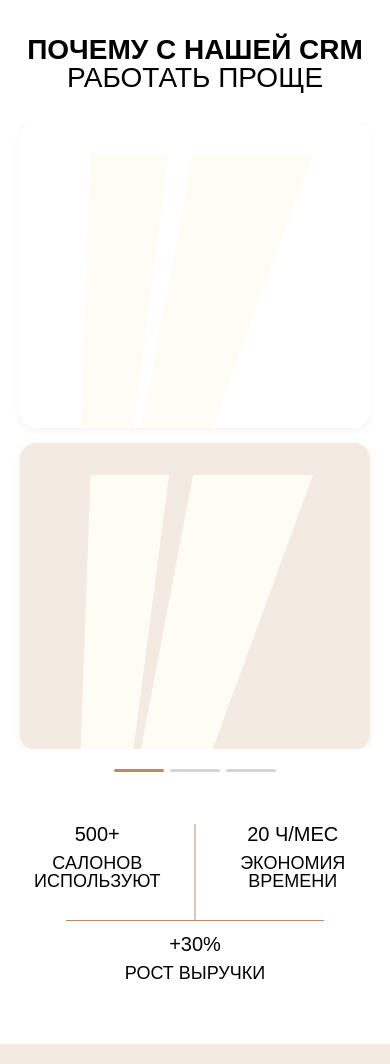
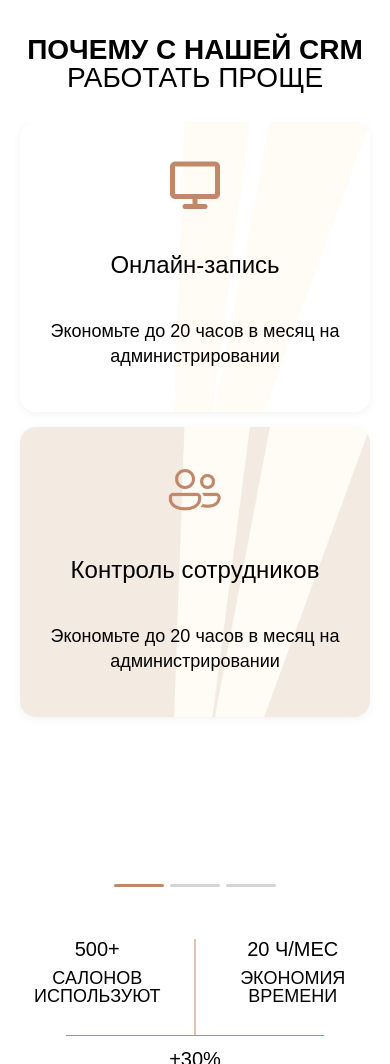
Before and after one commit to pcholka7/Progect, a website built with Vite: page index.html in a window 390 px wide. Shown: the part 700-1764 px from the top of the page. Built offline with nearby package versions, Linux system fonts and the light colour scheme.

Commit message:
почему с нашей crm...

```diff
--- a/index.html
+++ b/index.html
@@ -140,13 +140,12 @@
       </div>
     </section>
 
- <section class="features-section">
+<section class="features-section">
   <h2 class="features-title">ПОЧЕМУ С НАШЕЙ CRM <br><span>РАБОТАТЬ ПРОЩЕ</span></h2>
 </section>
 
 <section class="features-blocks">
   <div class="feature-block feature-block--left">
-    <img class="feature-block__bg" src="/images/Component1.png" alt="" aria-hidden="true" />
     <div class="feature-block__content">
       <img
         src="/images/iconcomputer.png"
@@ -159,7 +158,6 @@
   </div>
 
   <div class="feature-block feature-block--right">
-    <img class="feature-block__bg" src="/images/Component1.png" alt="" aria-hidden="true" />
     <div class="feature-block__content">
       <img
         src="/images/iconpeople.png"
@@ -174,7 +172,6 @@
 
 <section class="features-blocks-small">
   <div class="feature-block-small feature-block-small--white">
-    <img class="feature-block-small__bg" src="/images/Component1.png" alt="" aria-hidden="true" />
     <div class="feature-block-small__content">
       <img src="/images/uis_analytics.png" alt="Иконка аналитики" class="feature-block-small__icon" />
       <h3 class="feature-block-small__title">Удобная аналитика</h3>
@@ -183,7 +180,6 @@
   </div>
 
   <div class="feature-block-small feature-block-small--primary">
-    <img class="feature-block-small__bg" src="/images/Component1.png" alt="" aria-hidden="true" />
     <div class="feature-block-small__content">
       <img src="/images/icongrafic.png" alt="Иконка увеличения прибыли" class="feature-block-small__icon" />
       <h3 class="feature-block-small__title">Увеличение прибыли</h3>
@@ -192,7 +188,6 @@
   </div>
 
   <div class="feature-block-small feature-block-small--white">
-    <img class="feature-block-small__bg" src="/images/Component1.png" alt="" aria-hidden="true" />
     <div class="feature-block-small__content">
       <img src="/images/icondesk.png" alt="Иконка автоматизации" class="feature-block-small__icon" />
       <h3 class="feature-block-small__title">Автоматизация рутинных задач</h3>
@@ -201,7 +196,6 @@
   </div>
 
   <div class="feature-block-small feature-block-small--primary">
-    <img class="feature-block-small__bg" src="/images/Component1.png" alt="" aria-hidden="true" />
     <div class="feature-block-small__content">
       <img src="/images/iconmusic.png" alt="Иконка поддержки" class="feature-block-small__icon" />
       <h3 class="feature-block-small__title">Поддержка</h3>
@@ -209,7 +203,6 @@
     </div>
   </div>
 </section>
-
 <div class="slider-indicator">
   <span class="slider-indicator__dot active"></span>
   <span class="slider-indicator__dot"></span>
--- a/src/styles/blocks/futures-blocks.scss
+++ b/src/styles/blocks/futures-blocks.scss
@@ -11,9 +11,6 @@ $radius-mobile: 16px;
 $shadow-desktop: 0 4px 20px rgba(0, 0, 0, .05);
 $shadow-mobile: 0 2px 10px rgba(0, 0, 0, .05);
 
-$card-ratio-w: 16;
-$card-ratio-h: 14;
-
 :root {
   --color-white: #FFFFFF;
   --primary-color: #F3EAE2;
@@ -24,44 +21,139 @@ $card-ratio-h: 14;
   --font-weight-bold: 700;
   --font-size-title: 30px;
   --font-size-subtitle: 24px;
+
+  @media (max-width: $bp-mobile) {
+    --icon-size: 60px;
+    --gap-icon-title: 33px;
+    --gap-title-sub: 39px;
+    --pad-top: 32px;
+    --pad-bottom: 43px;
+    --fs-title: 24px;
+    --lh-title: 1.2;
+  }
 }
 
+/* ===== СЕКЦИЯ ===== */
+.features-section {
+  @media (max-width: $bp-mobile) {
+    padding-left: $space-x;
+    padding-right: $space-x;
+  }
+}
 
+/* ===== БОЛЬШИЕ БЛОКИ ===== */
 .features-blocks {
   display: flex;
   justify-content: center;
-  gap: 20px;
+  gap: 30px; /* было 20px — по ТЗ 30px на десктопе */
   margin-top: 50px;
+
+  @media (max-width: $bp-mobile) {
+    box-sizing: border-box;
+    display: flex;
+    flex-direction: column;
+    gap: $space-between;
+    padding: 0 $space-x;
+    margin-top: $space-top;
+    margin-bottom: $space-bottom;
+  }
 }
 
 .feature-block {
   width: 865px;
-  height: 347px;
   box-shadow: $shadow-desktop;
   border-radius: $radius-desktop;
   position: relative;
   overflow: hidden;
+
+  /* === ДОБАВЛЕНО: регулируем высоту внутренними отступами на десктопе === */
+  padding: 57px 43px 91px;     /* сверху 57, по бокам 43, снизу 91 */
+  box-sizing: border-box;
+  display: flex;
+  flex-direction: column;
+  align-items: flex-start;     /* левое выравнивание по макету */
+  text-align: left;
+
+  background-repeat: no-repeat, no-repeat;
+  background-position: 60% 45%, 0 0;
+  background-size: 420px auto, auto;
+
+  @media (max-width: $bp-mobile) {
+    width: 100%;
+    border-radius: $radius-mobile;
+    padding: var(--pad-top) 19px var(--pad-bottom) 19px;
+    box-shadow: $shadow-mobile;
+    box-sizing: border-box;
+
+    display: grid;
+    place-items: center;
+    text-align: center;
+    overflow: visible;
+
+    background-position: 50% 50%, 0 0;
+    background-size: cover, auto;
+  }
 }
 
+/* Фон больших карточек */
 .feature-block--left {
-  background: linear-gradient(to right, var(--color-white) 0%, var(--primary-color) 100%);
+  background-image:
+    url("/images/Component1.png"),
+    linear-gradient(to right, var(--color-white) 0%, var(--primary-color) 100%);
+  background-size: contain, auto;
+  background-position: center right, 0 0;
+
+  @media (max-width: $bp-mobile) {
+    background-image:
+      url("/images/Component1.png"),
+      linear-gradient(var(--color-white), var(--color-white));
+    background-size: contain, auto;
+    background-position: center right, 0 0;
+  }
 }
 
 .feature-block--right {
-  background: linear-gradient(to left, var(--color-white) 0%, var(--primary-color) 100%);
+  background-image:
+    url("/images/Component1.png"),
+    linear-gradient(to left, var(--color-white) 0%, var(--primary-color) 100%);
+  background-size: contain, auto;
+  background-position: center right, 0 0;
+
+  @media (max-width: $bp-mobile) {
+    background-image:
+      url("/images/Component1.png"),
+      linear-gradient(var(--primary-color), var(--primary-color));
+    background-size: contain, auto;
+    background-position: center right, 0 0;
+  }
 }
 
 .feature-block__content {
   display: flex;
   flex-direction: column;
-  justify-content: center;
-  height: 100%;
+  justify-content: center;  /* на десктопе центр по вертикали внутри внутренних отступов */
+
+  @media (max-width: $bp-mobile) {
+    padding: 0;
+    width: 100%;
+    display: block;
+    text-align: center;
+  }
 }
 
 .feature-block__icon {
   width: 50px;
   height: 50px;
-  margin-bottom: 20px;
+
+  /* === ДОБАВЛЕНО: расстояние иконка → заголовок = 33px === */
+  margin-bottom: 33px;
+
+  @media (max-width: $bp-mobile) {
+    width: var(--icon-size);
+    height: var(--icon-size);
+    margin-bottom: var(--gap-icon-title);
+    object-fit: contain;
+  }
 }
 
 .feature-block__title {
@@ -70,179 +162,66 @@ $card-ratio-h: 14;
   font-size: 30px;
   line-height: 1;
   color: var(--color-black);
-  margin: 0 0 10px 0;
+
+  /* === ДОБАВЛЕНО: расстояние заголовок → текст = 19px === */
+  margin: 0 0 19px 0;
+
+  @media (max-width: $bp-mobile) {
+    font-size: var(--fs-title);
+    font-weight: 500;
+    line-height: var(--lh-title);
+    margin: 0 0 var(--gap-title-sub) 0;
+  }
 }
 
 .feature-block__subtitle {
   font-family: var(--font-family-tt-norms);
   font-weight: var(--font-weight-regular);
   font-size: 24px;
-  line-height: 1;
+  line-height: 1.4;
   color: var(--color-black);
   margin: 0;
+
+  @media (max-width: $bp-mobile) {
+    font-size: 18px;
+    font-weight: 400;
+    line-height: 1.4;
+    margin: 0;
+    overflow-wrap: anywhere;
+  }
 }
 
 .feature-block--left .feature-block__content {
   align-items: flex-start;
   text-align: left;
+
+  @media (max-width: $bp-mobile) {
+    align-items: center;
+    text-align: center;
+  }
 }
 
 .feature-block--right .feature-block__content {
   align-items: flex-start;
-  padding-left: 40px;
+  // padding-left: 40px;
   text-align: left;
+
+  @media (max-width: $bp-mobile) {
+    padding-left: 0;
+    align-items: center;
+    text-align: center;
+  }
 }
 
+/* ===== МАЛЕНЬКИЕ КАРТОЧКИ ===== */
 .features-blocks-small {
   display: grid;
   grid-template-columns: repeat(4, 1fr);
-  gap: 20px;
+  gap: 30px; /* было 20px — по ТЗ 30px на десктопе */
   max-width: 1700px;
   margin: 20px auto 0 auto;
-}
-
-.feature-block-small {
-  width: 100%;
-  height: 356px;
-  border-radius: $radius-desktop;
-  box-shadow: $shadow-desktop;
-  display: flex;
-  flex-direction: column;
-  justify-content: center;
-  align-items: center;
-}
-
-.feature-block-small--white {
-  background: var(--color-white);
-}
-
-.feature-block-small--primary {
-  background: var(--primary-color);
-}
-
-.feature-block-small__content {
-  display: flex;
-  flex-direction: column;
-  justify-content: center;
-  align-items: center;
-  text-align: center;
-  padding: 20px;
-  height: 100%;
-}
-
-.feature-block-small__icon {
-  width: 50px;
-  height: auto;
-  margin-bottom: 20px;
-}
-
-.feature-block-small__title {
-  font-family: var(--font-family-tt-norms);
-  font-weight: var(--font-weight-medium);
-  font-size: 30px;
-  line-height: 1;
-  margin: 0 0 20px 0;
-}
-
-.slider-indicator {
-  display: none;
-}
-
 
   @media (max-width: $bp-mobile) {
-
-  :root {
-    --card-w: calc(100vw - #{$space-x * 2});
-    --card-h: calc(var(--card-w) * #{$card-ratio-h} / #{$card-ratio-w});
-
-    --icon-size: 60px;
-    --gap-icon-title: 33px;
-    --gap-title-sub: 39px;
-    --pad-top: 32px;
-    --pad-bottom: 43px;
-
-    --fs-title: 24px;
-    --lh-title: 1.2;
-    --title-lines: 2;
-    --title-block-h: calc(var(--fs-title) * var(--lh-title) * var(--title-lines));
-  }
-
-  .features-section {
-    padding-left: $space-x;
-    padding-right: $space-x;
-  }
-
-  .features-blocks {
-    box-sizing: border-box;
-    display: flex;
-    flex-direction: column;
-    gap: $space-between;
-    padding: 0 $space-x;
-    margin-top: $space-top;
-    margin-bottom: $space-bottom;
-  }
-
-  .feature-block {
-    width: 100%;
-    height: var(--card-h);
-    border-radius: $radius-mobile;
-    padding: var(--pad-top) 20px var(--pad-bottom) 20px;
-    box-shadow: $shadow-mobile;
-    box-sizing: border-box;
-    text-align: center;
-    overflow: hidden;
-  }
-
-  .feature-block:nth-child(1) {
-    background: var(--color-white);
-  }
-
-  .feature-block:nth-child(2) {
-    background: var(--primary-color);
-  }
-
-  .feature-block__content {
-    padding: 0;
-    display: flex;
-    flex-direction: column;
-    justify-content: center;
-    align-items: center;
-    height: 100%;
-    text-align: center;
-    min-height: 0;
-  }
-
-  .feature-block__icon {
-    width: var(--icon-size);
-    height: var(--icon-size);
-    margin-bottom: var(--gap-icon-title);
-    object-fit: contain;
-    flex: 0 0 auto;
-  }
-
-  .feature-block__title {
-    font-size: var(--fs-title);
-    font-weight: 500;
-    line-height: var(--lh-title);
-    margin: 0 0 var(--gap-title-sub) 0;
-    max-height: var(--title-block-h);
-    overflow: hidden;
-  }
-
-  .feature-block__subtitle {
-    font-size: 18px;
-    font-weight: 400;
-    line-height: 1.4;
-    margin: 0;
-    max-height: calc(
-      var(--card-h) - var(--pad-top) - var(--pad-bottom) - var(--icon-size) - var(--gap-icon-title) - var(--gap-title-sub) - var(--title-block-h)
-    );
-    overflow: auto;
-    overscroll-behavior: contain;
-    overflow-wrap: anywhere;
-  }
-
-  .features-blocks-small {
     display: block;
     overflow: hidden;
     width: 100%;
@@ -254,9 +233,8 @@ $card-ratio-h: 14;
     padding-right: 0;
     margin-top: $space-top;
     margin-bottom: $space-bottom;
-  }
 
-  .features-blocks-small .features-track {
+    .features-track {
       display: flex;
       width: 100%;
       will-change: transform;
@@ -265,9 +243,11 @@ $card-ratio-h: 14;
       padding: 0;
       gap: 0;
       touch-action: pan-y;
+      backface-visibility: hidden;
+      transform: translateZ(0);
     }
 
-  .features-blocks-small .slide {
+    .slide {
       flex: 0 0 100%;
       box-sizing: border-box;
       display: flex;
@@ -277,74 +257,130 @@ $card-ratio-h: 14;
       padding-left: $space-x;
       padding-right: $space-x;
       touch-action: pan-y;
+      backface-visibility: hidden;
+      transform: translateZ(0);
+    }
+  }
 }
 
 .feature-block-small {
-    width: 100%;
-    height: var(--card-h);
-    border-radius: $radius-mobile;
-    padding: var(--pad-top) 20px var(--pad-bottom) 20px;
-    margin: 0;
-    display: flex;
+  min-height: 356px;                /* фиксируем минимальную высоту на десктопе */
+  box-sizing: border-box;
+
+  display: flex;                    /* как на мобилке */
   flex-direction: column;
-    justify-content: center;
+  justify-content: space-between;   /* верх (иконка/заг) ↔ низ (текст) */
   align-items: center;
   text-align: center;
+
+  background-repeat: no-repeat, no-repeat;
+  background-position: 60% 45%, 0 0;
+  background-size: 420px auto, auto;
+
+  @media (max-width: $bp-mobile) {
+    width: 100%;
+    border-radius: $radius-mobile;
+    padding: var(--pad-top) 19px var(--pad-bottom) 19px;
+    margin: 0;
     box-shadow: $shadow-mobile;
-    overflow: hidden;
     box-sizing: border-box;
+
+    display: grid;
+    place-items: center;
+    text-align: center;
+    overflow: visible;
+
+    background-position: 50% 50%, 0 0;
+    background-size: cover, auto;
+  }
+}
+
+.feature-block-small--white {
+  background-image:
+    url("/images/Component1.png"),
+    linear-gradient(var(--color-white), var(--color-white));
+  background-size: contain, auto;
+  background-position: center right, 0 0;
+}
+
+.feature-block-small--primary {
+  background-image:
+    url("/images/Component1.png"),
+    linear-gradient(var(--primary-color), var(--primary-color));
+  background-size: contain, auto;
+  background-position: center right, 0 0;
 }
 
 .feature-block-small__content {
-    padding: 0;
-    height: 100%;
+  flex: 1 1 auto;
+  width: 100%;
+  box-sizing: border-box;
+
   display: flex;
   flex-direction: column;
-    justify-content: center;
+  justify-content: space-between;   /* title ↔ subtitle */
   align-items: center;
+  padding: 0;                       /* внутренние отступы у карточки уже есть */
   text-align: center;
-    min-height: 0;
+
+  @media (max-width: $bp-mobile) {
+    padding: 0;
+    display: block;
+    width: 100%;
+    text-align: center;
+  }
 }
 
 .feature-block-small__icon {
+  width: 50px;
+  height: auto;
+  margin-bottom: 41px;
+
+  @media (max-width: $bp-mobile) {
     width: var(--icon-size);
     height: var(--icon-size);
     margin-bottom: var(--gap-icon-title);
     object-fit: contain;
-    flex: 0 0 auto;
+  }
 }
 
 .feature-block-small__title {
+  font-family: var(--font-family-tt-norms);
+  font-weight: var(--font-weight-medium);
+  font-size: 30px;
+  line-height: 1;
+  margin: 0 0 19px 0;
+
+  @media (max-width: $bp-mobile) {
     font-size: var(--fs-title);
     font-weight: 500;
     line-height: var(--lh-title);
     margin: 0 0 var(--gap-title-sub) 0;
-    max-height: var(--title-block-h);
-    overflow: hidden;
+  }
 }
 
 .feature-block-small__subtitle {
+  @media (max-width: $bp-mobile) {
     font-size: 18px;
     font-weight: 400;
     line-height: 1.4;
     margin: 0;
-    max-height: calc(
-      var(--card-h) - var(--pad-top) - var(--pad-bottom) - var(--icon-size) - var(--gap-icon-title) - var(--gap-title-sub) - var(--title-block-h)
-    );
-    overflow: auto;
-    overscroll-behavior: contain;
     font-family: 'TT Norms', sans-serif;
     overflow-wrap: anywhere;
   }
+}
 
+/* ===== ИНДИКАТОР СЛАЙДЕРА ===== */
 .slider-indicator {
+  display: none;
+
+  @media (max-width: $bp-mobile) {
     display: flex;
     width: 162px;
     height: 3px;
     justify-content: space-between;
     align-items: center;
     margin: 20px auto 0 auto;
-  }
 
     .slider-indicator__dot {
       width: 50px;
@@ -352,104 +388,100 @@ $card-ratio-h: 14;
       border-radius: 2px;
       background-color: #D4D4D4;
       transition: background-color .25s;
+
+      &.active { background-color: #C08769; }
+    }
+  }
 }
 
-  .slider-indicator__dot.active {
-    background-color: #C08769;
-  }
-
+/* ===== СЛАЙД С ДВУМЯ БОЛЬШИМИ КАРТОЧКАМИ ===== */
 .slide--big {
+  @media (max-width: $bp-mobile) {
     display: flex;
     flex-direction: column;
     gap: $space-between;
     padding-left: $space-x;
     padding-right: $space-x;
     box-sizing: border-box;
+
+    > .feature-block {
+      width: 100%;
+      border-radius: $radius-mobile;
+      padding: var(--pad-top) 19px var(--pad-bottom) 19px;
+      box-shadow: $shadow-mobile;
+      box-sizing: border-box;
+
+      display: grid;
+      place-items: center;
+      text-align: center;
+      overflow: visible;
+
+      background-image:
+        url("/images/Component1.png"),
+        linear-gradient(var(--color-white), var(--color-white));
+      background-size: contain, auto;
+      background-position: center right, 0 0;
+
+      &:nth-child(2) {
+        background-image:
+          url("/images/Component1.png"),
+          linear-gradient(var(--primary-color), var(--primary-color));
+        background-size: contain, auto;
+        background-position: center right, 0 0;
       }
 
-  .slide--big > .feature-block {
+      .feature-block__content {
+        padding: 0;
         width: 100%;
-    height: var(--card-h);
-    border-radius: $radius-mobile;
-    padding: var(--pad-top) 20px var(--pad-bottom) 20px;
-    box-shadow: $shadow-mobile;
-    box-sizing: border-box;
+        display: block;
         text-align: center;
-    overflow: hidden;
-    background: var(--color-white);
       }
 
-  .slide--big > .feature-block:nth-child(2) {
-    background: var(--primary-color);
-  }
-
-  .slide--big > .feature-block .feature-block__content {
-    padding: 0;
-    display: flex;
-    flex-direction: column;
-    justify-content: center;
-    align-items: center;
-    height: 100%;
-    text-align: center;
-    min-height: 0;
-  }
-
-  .slide--big .feature-block__icon {
+      .feature-block__icon {
         width: var(--icon-size);
         height: var(--icon-size);
         margin-bottom: var(--gap-icon-title);
         object-fit: contain;
-    flex: 0 0 auto;
       }
 
-  .slide--big .feature-block__title {
+      .feature-block__title {
         font-size: var(--fs-title);
         font-weight: 500;
         line-height: var(--lh-title);
         margin: 0 0 var(--gap-title-sub) 0;
-    max-height: var(--title-block-h);
-    overflow: hidden;
       }
 
-  .slide--big .feature-block__subtitle {
+      .feature-block__subtitle {
         font-size: 18px;
         font-weight: 400;
         line-height: 1.4;
         margin: 0;
-    max-height: calc(
-      var(--card-h) - var(--pad-top) - var(--pad-bottom) - var(--icon-size) - var(--gap-icon-title) - var(--gap-title-sub) - var(--title-block-h)
-    );
-    overflow: auto;
-    overscroll-behavior: contain;
         overflow-wrap: anywhere;
       }
-
-  .feature-block--left .feature-block__content,
-  .feature-block--right .feature-block__content {
-    padding-left: 0;
-    align-items: center;
-    text-align: center;
     }
-    .feature-block__subtitle,
-  .feature-block-small__subtitle,
-  .slide--big .feature-block__subtitle {
-    scrollbar-width: none;
-    -ms-overflow-style: none;
-    -webkit-overflow-scrolling: touch;
-    padding-right: 2px;
-    margin-right: -2px;
   }
-  .feature-block__subtitle::-webkit-scrollbar,
-  .feature-block-small__subtitle::-webkit-scrollbar,
-  .slide--big .feature-block__subtitle::-webkit-scrollbar {
-    width: 0;
-    height: 0;
-    display: none;
-  }
-  .features-blocks-small .features-track,
-  .features-blocks-small .slide {
-    backface-visibility: hidden;
-    transform: translateZ(0);
 }
 
+/* === Типографика согласно требованиям (десктоп) === */
+.feature-block__title,
+.feature-block-small__title {
+  font-family: 'TT Norms', sans-serif;
+  font-weight: 500;        /* Medium */
+  font-style: normal;
+  font-size: 30px;
+  line-height: 1;          /* как в макете */
+  letter-spacing: normal;
 }
+
+.feature-block__subtitle,
+.feature-block-small__subtitle {
+  font-family: 'TT Norms', sans-serif;
+  font-weight: 400;        /* Regular */
+  font-style: normal;
+  font-size: 24px;
+  line-height: 1.4;
+  letter-spacing: normal;
+}
+.feature-block-small {
+  border-radius: 20px;
+}
```
Lines whose indentation alone changed are shown as unchanged.
